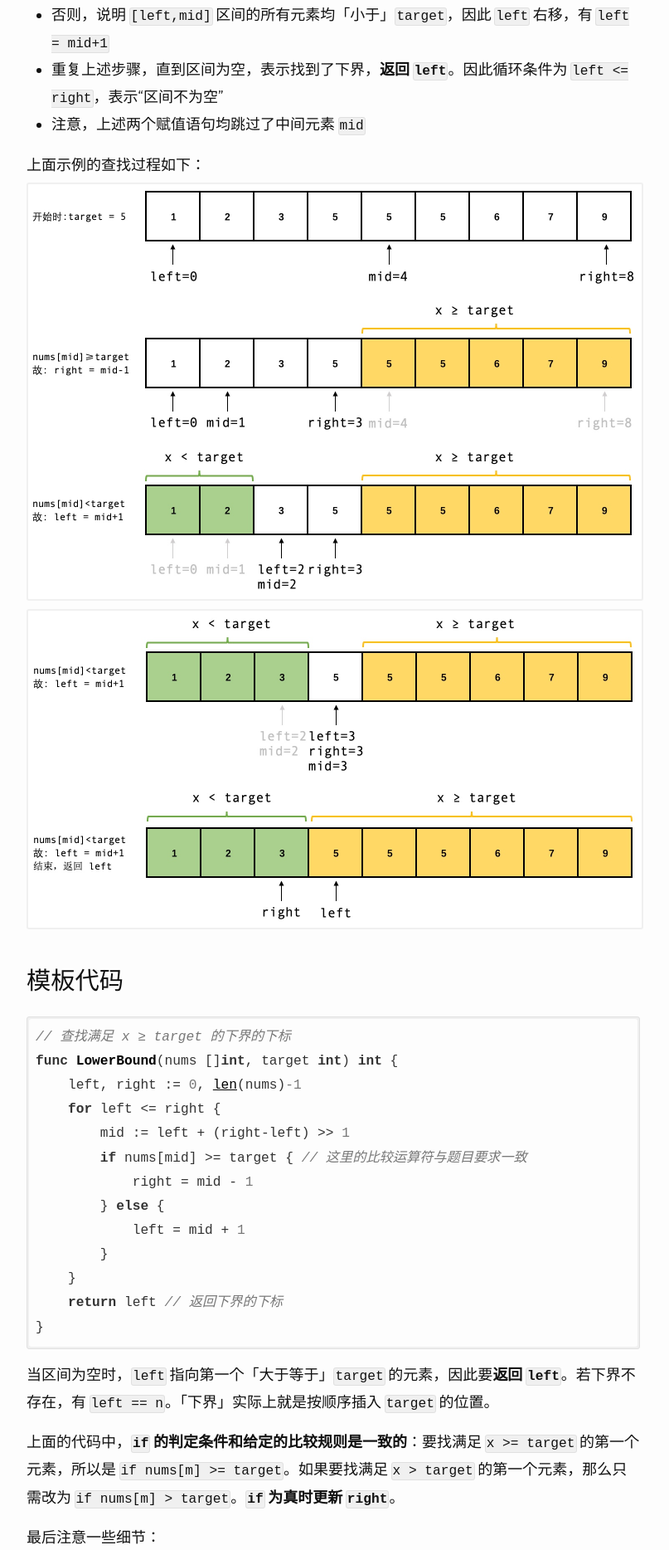
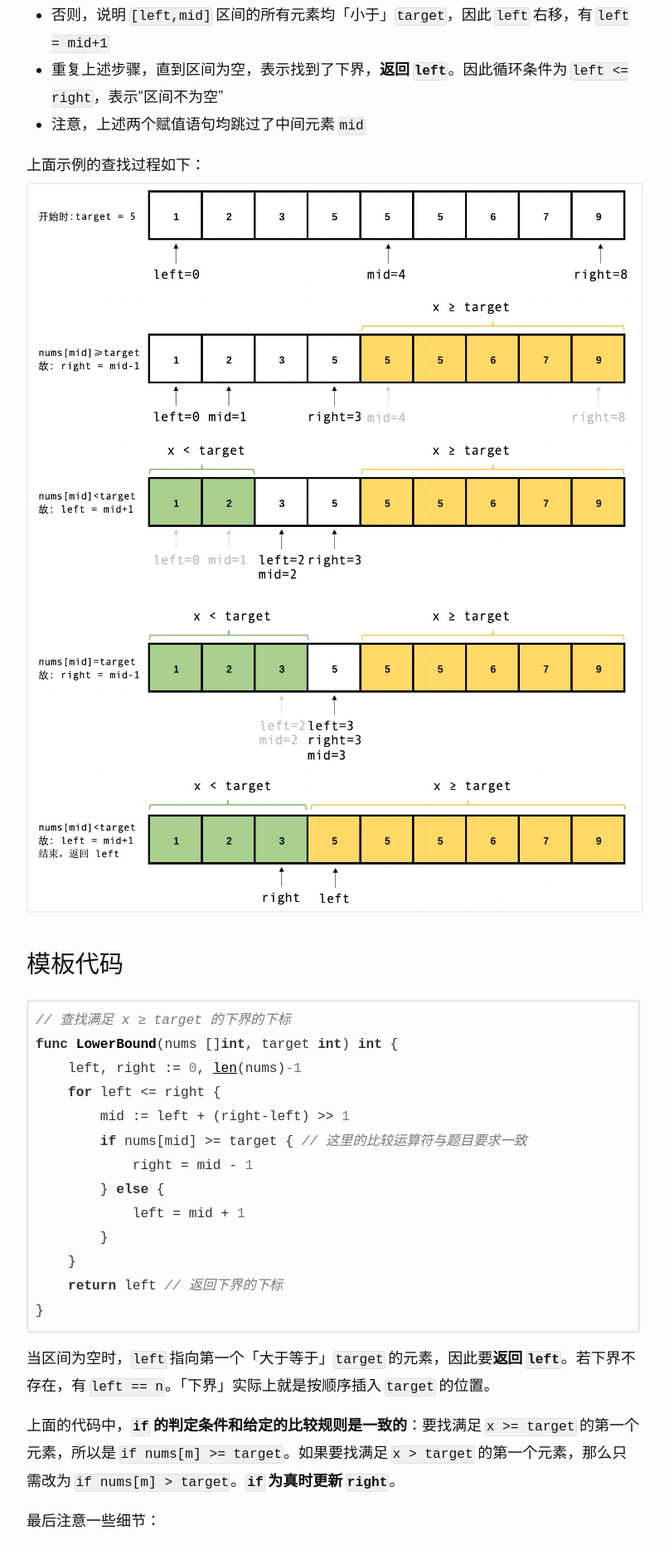
Before and after one commit to imageslr/blog, a Jekyll site: the page built from _posts/2020-03-14-binary-search.md, in a window 1280 px wide. Shown: the part 3538-5406 px from the top of the page at 83% size, without its empty margins (238-1045 px from the left). Built offline with Jekyll 4.4.1, drawn with Linux system fonts in a browser that asks for light colours; nearby versions of some CDN libraries; comment, search, counter and statistics services are not loaded.

Commit message:
update post

````diff
--- a/_posts/2020-03-14-binary-search.md
+++ b/_posts/2020-03-14-binary-search.md
@@ -57,8 +57,7 @@ C++ STL 中的 `lower_bound()` 函数就实现了这个功能。
 * 注意，上述两个赋值语句均跳过了中间元素 `mid`
 
 上面示例的查找过程如下：
-![-w740](/media/15842835887788.jpg)
-![-w740](/media/15842836244089.jpg)
+![-w604](/media/15869169934995.jpg)
 
 ### 模板代码
 ```go
````
Also changed, not shown: media/15842835887788.jpg (deleted), media/15842836244089.jpg (deleted), media/15869169934995.jpg (added).
